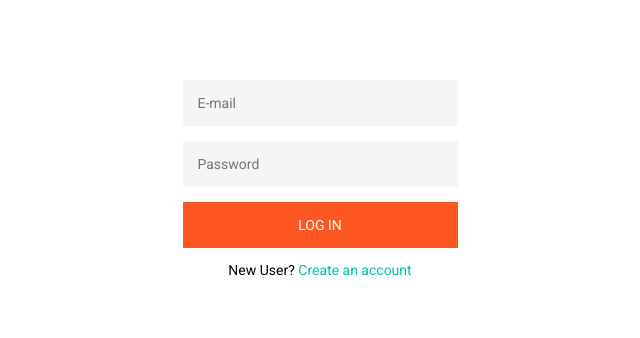
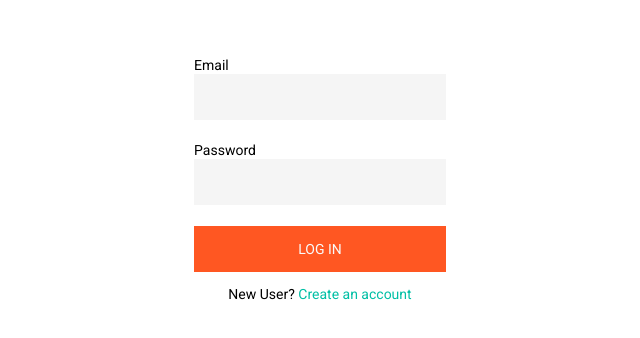
Before and after one commit to devojka-od-papira/helpbox, a React (Create React App) app: page /login in a window 1280 px wide. Shown: the part 272-610 px from the top of the page, without its empty margins (320-960 px from the left). Built offline with nearby package versions, Linux system fonts and the light colour scheme.

Commit message:
The user can login

```diff
--- a/src/components/logInForm/index.tsx
+++ b/src/components/logInForm/index.tsx
@@ -1,9 +1,17 @@
-import React from "react";
+import React, { useState } from "react";
+import { useNavigate } from "react-router-dom";
 import { Formik, Form } from "formik";
+import { FontAwesomeIcon } from "@fortawesome/react-fontawesome";
+import { faExclamation } from "@fortawesome/free-solid-svg-icons";
 import { validationSchema } from "./validationSchema";
+import { TextField } from "../textFiled";
+import { login } from "../../services";
 import "./index.scss";
 
 const LogInForm = () => {
+  const [error, setError] = useState("");
+  const navigate = useNavigate();
+
   const initialValues = {
     email: "",
     password: "",
@@ -14,32 +22,36 @@ const LogInForm = () => {
         <Formik
           initialValues={initialValues}
           validationSchema={validationSchema}
-          onSubmit={(values) => {}}
+          onSubmit={(values) => {
+            login(values)
+              .then((response: any) => {
+                localStorage.setItem("token", response.token);
+                console.log(response);
+                navigate("/");
+              })
+              .catch((error) => {
+                console.log(error.message);
+                setError(error.message);
+              });
+          }}
         >
-          {({ values, handleSubmit, handleChange }) => {
+          {({ handleSubmit }) => {
             return (
               <Form className="form" onSubmit={handleSubmit}>
-                <input
-                  type="text"
-                  name="email"
-                  placeholder="E-mail"
-                  value={values.email}
-                  onChange={handleChange}
-                />
-                <input
-                  type="text"
-                  name="password"
-                  placeholder="Password"
-                  value={values.password}
-                  onChange={handleChange}
-                />
-
+                <TextField label="Email" name="email" type="text" />
+                <TextField label="Password" type="password" name="password" />
                 <button className="btn" type="submit">
                   Log in
                 </button>
                 <p className="message">
                   New User? <a href="/register">Create an account</a>
                 </p>
+                {error && (
+                  <p className="error">
+                    {error}
+                    <FontAwesomeIcon icon={faExclamation} />
+                  </p>
+                )}
               </Form>
             );
           }}
--- a/src/services/index.tsx
+++ b/src/services/index.tsx
@@ -14,3 +14,19 @@ export const register = (values: any) => {
       throw new Error(error.response.data.message);
     });
 };
+
+export const login = (values: any) => {
+  return axios
+    .post("http://localhost:8000/api/auth/login", {
+      email: values.email,
+      password: values.password,
+    })
+    .then((response) => {
+      console.log(response);
+      return response.data;
+    })
+    .catch((error) => {
+      console.log(error);
+      throw new Error(error.response.data.message);
+    });
+};
```
